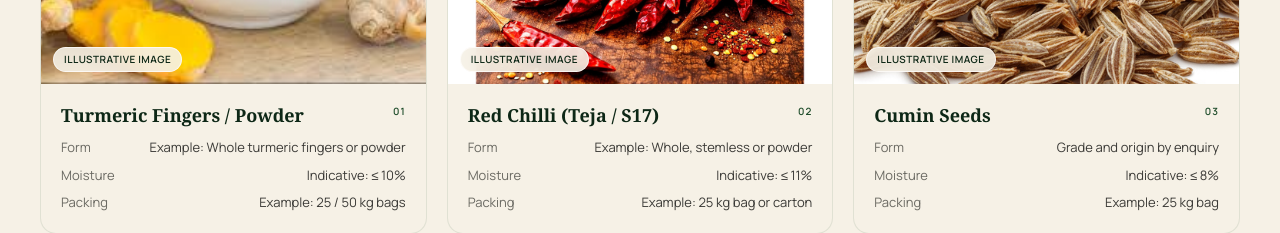
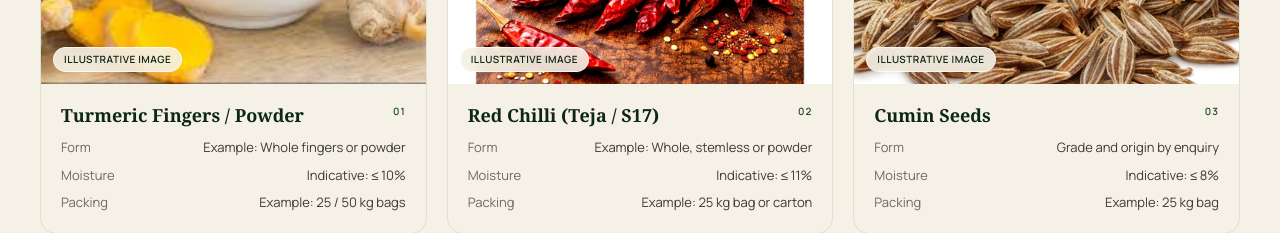
Before and after one commit to TejasY-Dev/Savita-Global-Private-Limited, a React (Vite) app: page /bulk-food-ingredients in a window 1280 px wide. Shown: the part 1300-1533 px from the top of the page. Built offline with nearby package versions, Linux system fonts and the light colour scheme; no server answers.

Commit message:
Upgrade Savita Global premium animations across pages

```diff
--- a/src/pages/BulkFoodIngredients.tsx
+++ b/src/pages/BulkFoodIngredients.tsx
@@ -6,8 +6,8 @@ const items = [
   {
     name: 'Turmeric Fingers / Powder',
     image: `${import.meta.env.BASE_URL}products/ingredients/turmeric-powder.jpg`,
-    imageAlt: 'Turmeric fingers and turmeric powder',
-    form: 'Example: Whole turmeric fingers or powder',
+    imageAlt: 'Illustration of turmeric powder',
+    form: 'Example: Whole fingers or powder',
     moisture: 'Indicative: ≤ 10%',
     packing: 'Example: 25 / 50 kg bags',
   },
```
